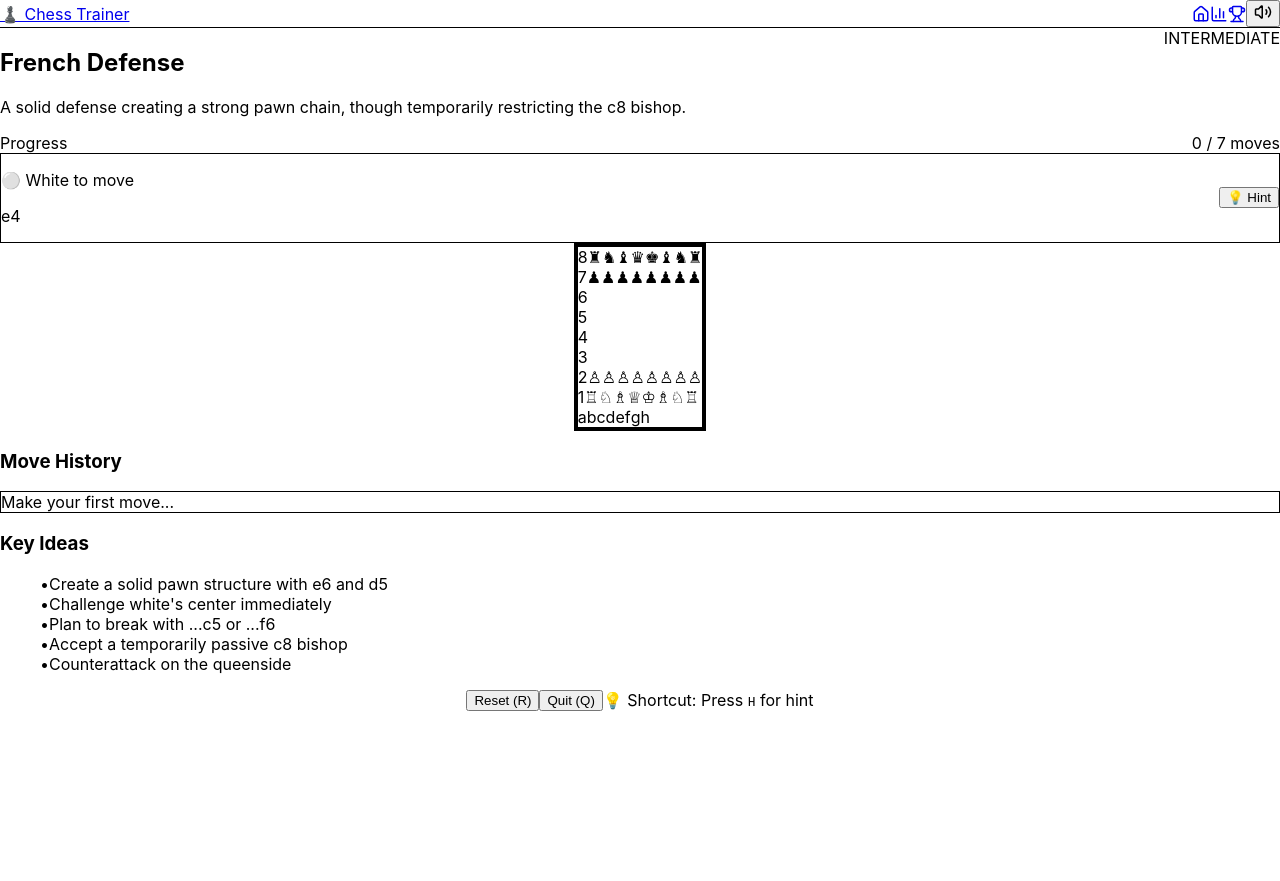
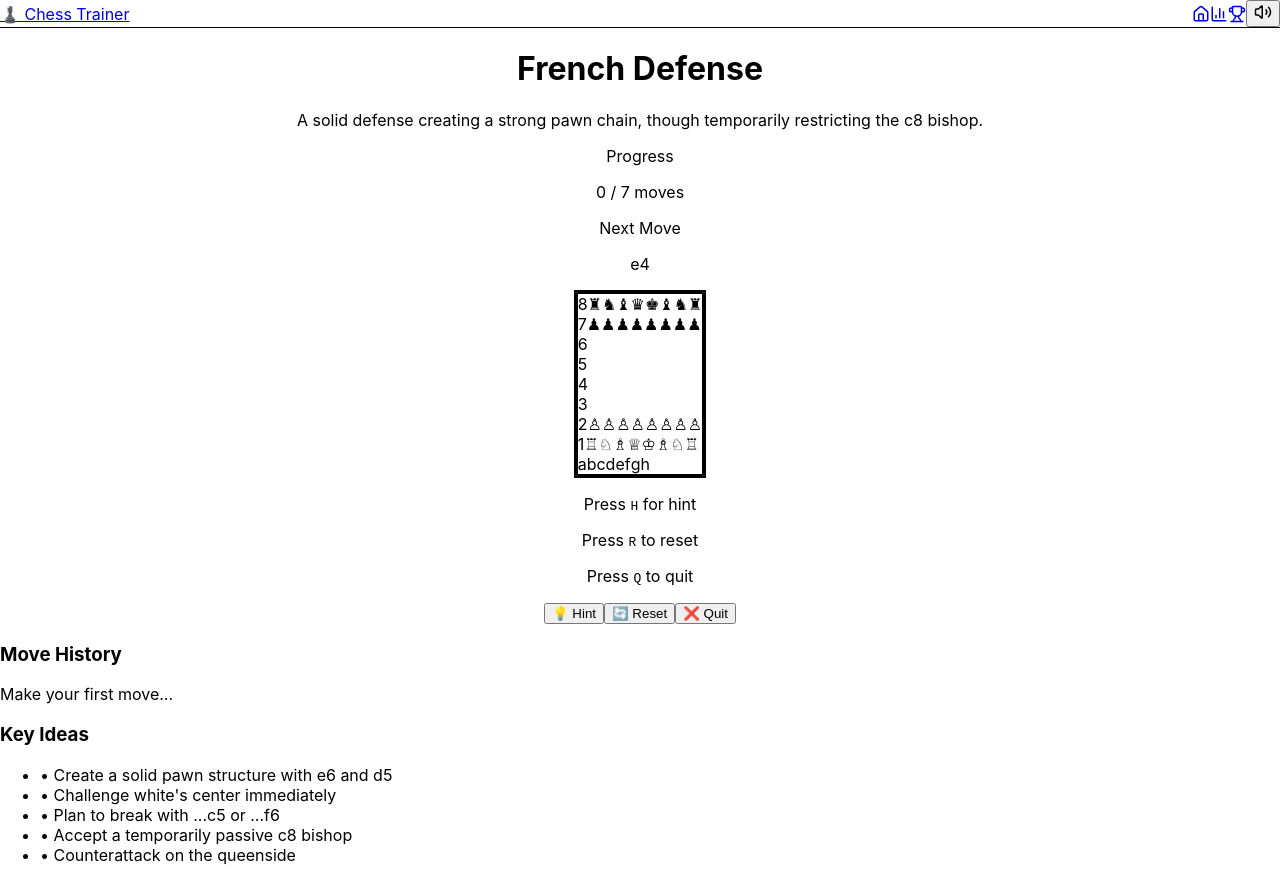
Before and after one commit to CryptoPilot16/chess-openings, a Next.js app: page / in a window 1280 px wide. Both pictures are taken after a click on the button "Start Challenge". Before the commit the page ends 828 px from the top, so only its background shows below. Built offline with nearby package versions, Linux system fonts and the light colour scheme.

Commit message:
debug: add on-screen debug messages to see move validation in real-time

```diff
--- a/components/TrainingMode.tsx
+++ b/components/TrainingMode.tsx
@@ -43,30 +43,26 @@ export default function TrainingMode({ opening, onComplete, onQuit }: TrainingMo
   const [xpEarned, setXpEarned] = useState(0);
   const [newAchievements, setNewAchievements] = useState<Achievement[]>([]);
   const [moveHistory, setMoveHistory] = useState<string[]>([]);
+  const [debugMessage, setDebugMessage] = useState<string>('');
 
   const currentMove = opening.mainLine[moveIndex];
   const isComplete = moveIndex >= opening.mainLine.length;
 
-  // Load opening progress on mount
   useEffect(() => {
     const progress = getOpeningProgress(opening.id);
     setOpeningProgress(progress);
   }, [opening.id]);
 
-  // Keyboard shortcuts
   useEffect(() => {
     const handleKeyDown = (e: KeyboardEvent) => {
-      // R to reset
       if (e.key === 'r' || e.key === 'R') {
         e.preventDefault();
         resetTraining();
       }
-      // Q to quit
       if (e.key === 'q' || e.key === 'Q') {
         e.preventDefault();
         onQuit?.();
       }
-      // H for hint
       if (e.key === 'h' || e.key === 'H') {
         e.preventDefault();
         showHint();
@@ -79,25 +75,21 @@ export default function TrainingMode({ opening, onComplete, onQuit }: TrainingMo
 
   useEffect(() => {
     if (isComplete) {
-      // Record the completed session
       const result = recordSession(
         opening.id,
         sessionStats.movesPlayed,
         sessionStats.correctMoves,
-        true, // completed
+        true,
         opening
       );
 
       let bonusXP = 0;
-
-      // Check if this is the daily challenge
       const dailyChallenge = getDailyChallenge();
       const challengeOpening = getDailyChallengeOpening();
       if (challengeOpening?.id === opening.id && !dailyChallenge.completed) {
         bonusXP = dailyChallenge.xpBonus;
         completeDailyChallenge();
 
-        // Update stats with bonus XP
         const currentStats = getUserStats();
         const userLevel = getLevelFromXP(currentStats.totalXP);
         setXpEarned(result.xpEarned + bonusXP);
@@ -110,75 +102,57 @@ export default function TrainingMode({ opening, onComplete, onQuit }: TrainingMo
 
       setTimeout(() => {
         onComplete?.();
-      }, 3000); // Longer delay to show rewards
+      }, 3000);
     }
   }, [isComplete, onComplete, opening.id, opening, sessionStats]);
 
   const handleMove = (from: Position, to: Position) => {
-    // Convert user's click to algebraic notation
     const userMoveAlgebraic = clickToAlgebraic(board, from, to);
 
-    console.log(`[ChessTrainer] Move attempt:`, {
-      from, to,
-      piece: board[from.row][from.col],
-      userMoveAlgebraic,
-      expectedMove: currentMove,
-      moveIndex,
-      isWhiteTurn,
-    });
+    setDebugMessage(`Move: ${from.row},${from.col} → ${to.row},${to.col} = ${userMoveAlgebraic || 'INVALID'}`);
 
     if (!userMoveAlgebraic) {
-      console.log('[ChessTrainer] Invalid move (no algebraic)');
       setFeedback('incorrect');
       setTimeout(() => setFeedback(null), 1000);
       return false;
     }
 
-    // Check if it matches the expected move
-    const expectedMove = currentMove.replace(/[+#!?]/g, ''); // Remove annotations
+    const expectedMove = currentMove.replace(/[+#!?]/g, '');
     const userMove = userMoveAlgebraic.replace(/[+#!?]/g, '');
 
-    console.log(`[ChessTrainer] Comparing: "${userMove}" vs "${expectedMove}"`);
+    setDebugMessage(`Comparing: "${userMove}" vs "${expectedMove}"`);
 
     if (userMove === expectedMove) {
-      // Correct move!
       setFeedback('correct');
       setHint(null);
 
-      // Play sound and haptic feedback
       playSound('correct');
       triggerHaptic('success');
 
-      // Update session stats
       setSessionStats(prev => ({
         movesPlayed: prev.movesPlayed + 1,
         correctMoves: prev.correctMoves + 1,
       }));
 
-      // Add to move history
       setMoveHistory(prev => [...prev, currentMove]);
 
-      // Parse and apply the move
       const move = parseAlgebraicMove(currentMove, board, isWhiteTurn);
       if (move) {
         const newBoard = applyMove(board, move);
         setBoard(newBoard);
         setIsWhiteTurn(!isWhiteTurn);
         setMoveIndex(moveIndex + 1);
+        setDebugMessage(`✓ Correct! Move applied.`);
 
         setTimeout(() => setFeedback(null), 800);
       }
 
       return true;
     } else {
-      // Incorrect move
       setFeedback('incorrect');
-
-      // Play sound and haptic feedback
       playSound('incorrect');
       triggerHaptic('error');
 
-      // Update session stats (played but not correct)
       setSessionStats(prev => ({
         ...prev,
         movesPlayed: prev.movesPlayed + 1,
@@ -191,271 +165,134 @@ export default function TrainingMode({ opening, onComplete, onQuit }: TrainingMo
 
   const showHint = () => {
     if (currentMove) {
-      setHint(`Try ${currentMove}`);
+      setHint(currentMove);
     }
   };
 
   const resetTraining = () => {
-    // Record incomplete session if any moves were played
-    if (sessionStats.movesPlayed > 0) {
-      recordSession(
-        opening.id,
-        sessionStats.movesPlayed,
-        sessionStats.correctMoves,
-        false, // not completed
-        opening
-      );
-    }
-
     setBoard(INITIAL_BOARD);
     setMoveIndex(0);
     setFeedback(null);
     setHint(null);
     setIsWhiteTurn(true);
+    setSessionStats({ movesPlayed: 0, correctMoves: 0 });
+    setMoveHistory([]);
     setShowSuccess(false);
-    setSessionStats({ movesPlayed: 0, correctMoves: 0 });
-    setXpEarned(0);
-    setNewAchievements([]);
-    setMoveHistory([]);
-
-    // Reload progress
-    const progress = getOpeningProgress(opening.id);
-    setOpeningProgress(progress);
+    setDebugMessage('Reset');
   };
 
-  if (isComplete && showSuccess) {
-    const userStats = getUserStats();
-    const userLevel = getLevelFromXP(userStats.totalXP);
-    const accuracy = Math.round((sessionStats.correctMoves / sessionStats.movesPlayed) * 100);
+  if (showSuccess) {
+    return (
+      <main className="min-h-screen bg-gradient-to-br from-green-50 to-emerald-100 flex items-center justify-center p-4">
+        <div className="bg-white rounded-lg shadow-2xl p-8 text-center max-w-md">
+          <div className="text-6xl mb-4">🎉</div>
+          <h2 className="text-3xl font-bold text-green-700 mb-4">Opening Complete!</h2>
+          <p className="text-gray-600 mb-4">You've mastered the {opening.name}</p>
+          <div className="text-2xl font-bold text-blue-600">+{xpEarned} XP</div>
+          {newAchievements.length > 0 && (
+            <div className="mt-4">
+              <p className="text-sm text-gray-600">New Achievement!</p>
+              <p className="font-bold">{newAchievements[0].name}</p>
+            </div>
+          )}
+        </div>
+      </main>
+    );
+  }
 
   return (
-      <div className="flex flex-col items-center gap-6 p-8 min-h-screen bg-gradient-to-br from-green-50 to-blue-50">
-        <div className="text-center max-w-2xl">
-          <div className="text-6xl mb-4">🎉</div>
-          <h2 className="text-3xl font-bold text-green-600 mb-2">
-            Opening Complete!
-          </h2>
-          <p className="text-gray-600 mb-6">
-            You successfully completed the {opening.name}
-          </p>
-
-          {/* Session Stats */}
-          <div className="bg-white rounded-xl shadow-lg p-6 mb-6">
-            <div className="grid grid-cols-3 gap-4 text-center">
-              <div>
-                <div className="text-3xl font-bold text-blue-600">{accuracy}%</div>
-                <div className="text-sm text-gray-600">Accuracy</div>
-              </div>
-              <div>
-                <div className="text-3xl font-bold text-green-600">+{xpEarned}</div>
-                <div className="text-sm text-gray-600">XP Earned</div>
-              </div>
-              <div>
-                <div className="text-3xl font-bold text-purple-600">Lvl {userLevel.level}</div>
-                <div className="text-sm text-gray-600">{getLevelTitle(userLevel.level)}</div>
-              </div>
+    <main className="min-h-screen bg-gradient-to-br from-slate-50 to-slate-100 p-4 md:p-8">
+      <div className="max-w-4xl mx-auto">
+        {/* Header */}
+        <div className="text-center mb-8">
+          <h1 className="text-4xl font-bold text-gray-900 mb-2">{opening.name}</h1>
+          <p className="text-gray-600">{opening.description}</p>
         </div>
 
-            {/* Level Progress Bar */}
-            <div className="mt-4">
-              <div className="flex justify-between text-xs text-gray-600 mb-1">
-                <span>Level {userLevel.level}</span>
-                <span>{userLevel.currentXP} / {userLevel.xpForNextLevel} XP</span>
+        {/* Move Info */}
+        <div className="bg-white rounded-lg shadow-lg p-6 mb-8">
+          <div className="text-center mb-4">
+            <p className="text-sm text-gray-600">Progress</p>
+            <p className="text-2xl font-bold text-blue-600">{moveIndex} / {opening.mainLine.length} moves</p>
           </div>
-              <div className="w-full bg-gray-200 rounded-full h-3">
-                <div
-                  className="bg-gradient-to-r from-blue-500 to-purple-500 h-3 rounded-full transition-all duration-500"
-                  style={{ width: `${(userLevel.currentXP / userLevel.xpForNextLevel) * 100}%` }}
-                />
+          <div className="text-center mb-4">
+            <p className="text-sm text-gray-600">Next Move</p>
+            <p className="text-lg font-mono font-bold text-gray-900">{currentMove || 'Complete!'}</p>
           </div>
+          {hint && (
+            <div className="bg-yellow-100 border border-yellow-400 rounded p-3 text-center text-yellow-800">
+              Hint: {hint}
             </div>
-          </div>
-
-          {/* New Achievements */}
-          {newAchievements.length > 0 && (
-            <div className="bg-white rounded-xl shadow-lg p-6 mb-6">
-              <h3 className="text-xl font-bold text-gray-800 mb-4">🏆 New Achievements!</h3>
-              <div className="space-y-3">
-                {newAchievements.map((achievement) => (
-                  <div
-                    key={achievement.id}
-                    className="flex items-center gap-4 p-3 bg-yellow-50 rounded-lg border-2 border-yellow-300"
-                  >
-                    <span className="text-4xl">{achievement.icon}</span>
-                    <div className="text-left">
-                      <div className="font-bold text-gray-800">{achievement.name}</div>
-                      <div className="text-sm text-gray-600">{achievement.description}</div>
-                    </div>
-                  </div>
-                ))}
-              </div>
+          )}
+          {feedback && (
+            <div className={`mt-4 text-center font-bold text-lg ${
+              feedback === 'correct' ? 'text-green-600' : 'text-red-600'
+            }`}>
+              {feedback === 'correct' ? '✓ Correct!' : '✗ Incorrect'}
             </div>
           )}
         </div>
 
-        <div className="flex gap-4">
+        {/* Board */}
+        <div className="flex justify-center mb-8">
+          <ChessBoard
+            board={board}
+            onMove={handleMove}
+          />
+        </div>
+
+        {/* Debug Message */}
+        {debugMessage && (
+          <div className="bg-blue-100 border border-blue-400 rounded p-3 text-center text-sm text-blue-800 mb-4">
+            {debugMessage}
+          </div>
+        )}
+
+        {/* Controls */}
+        <div className="bg-white rounded-lg shadow-lg p-6 text-center space-y-4">
+          <div className="text-sm text-gray-600 space-y-1">
+            <p>Press <kbd className="bg-gray-200 px-2 py-1 rounded">H</kbd> for hint</p>
+            <p>Press <kbd className="bg-gray-200 px-2 py-1 rounded">R</kbd> to reset</p>
+            <p>Press <kbd className="bg-gray-200 px-2 py-1 rounded">Q</kbd> to quit</p>
+          </div>
+          <button
+            onClick={showHint}
+            className="bg-yellow-500 hover:bg-yellow-600 text-white font-bold py-2 px-6 rounded"
+          >
+            💡 Hint
+          </button>
           <button
             onClick={resetTraining}
-            className="px-6 py-3 bg-blue-600 text-white rounded-lg hover:bg-blue-700 transition"
+            className="bg-blue-500 hover:bg-blue-600 text-white font-bold py-2 px-6 rounded ml-2"
           >
-            Practice Again
+            🔄 Reset
           </button>
           <button
             onClick={onQuit}
-            className="px-6 py-3 bg-gray-600 text-white rounded-lg hover:bg-gray-700 transition"
+            className="bg-gray-500 hover:bg-gray-600 text-white font-bold py-2 px-6 rounded ml-2"
           >
-            Choose Another Opening
-          </button>
-        </div>
-      </div>
-    );
-  }
-
-  return (
-    <div className="flex flex-col items-center gap-6 p-4">
-      {/* Opening Info */}
-      <div className="w-full max-w-2xl bg-white rounded-lg shadow-lg p-6">
-        <div className="flex justify-between items-start mb-4">
-          <div className="flex-1">
-            <h2 className="text-2xl font-bold text-gray-800">{opening.name}</h2>
-            <p className="text-gray-600 text-sm mt-1">{opening.description}</p>
-
-            {/* Progress Stats */}
-            {openingProgress && openingProgress.completedCount > 0 && (
-              <div className="flex gap-4 mt-2 text-xs text-gray-500">
-                <span>✓ Completed {openingProgress.completedCount}x</span>
-                <span>🔥 Streak: {openingProgress.currentStreak}</span>
-                <span>📊 Accuracy: {openingProgress.averageAccuracy}%</span>
-              </div>
-            )}
-          </div>
-          <span className={`
-            px-3 py-1 rounded-full text-xs font-semibold uppercase flex-shrink-0
-            ${opening.difficulty === 'beginner' ? 'bg-green-100 text-green-800' : ''}
-            ${opening.difficulty === 'intermediate' ? 'bg-yellow-100 text-yellow-800' : ''}
-            ${opening.difficulty === 'advanced' ? 'bg-red-100 text-red-800' : ''}
-          `}>
-            {opening.difficulty}
-          </span>
-        </div>
-
-        {/* Progress */}
-        <div className="mb-4">
-          <div className="flex justify-between text-sm text-gray-600 mb-1">
-            <span>Progress</span>
-            <span>{moveIndex} / {opening.mainLine.length} moves</span>
-          </div>
-          <div className="w-full bg-gray-200 rounded-full h-2">
-            <div
-              className="bg-blue-600 h-2 rounded-full transition-all duration-300"
-              style={{ width: `${(moveIndex / opening.mainLine.length) * 100}%` }}
-            />
-          </div>
-        </div>
-
-        {/* Current Move */}
-        <div className="bg-blue-50 border border-blue-200 rounded-lg p-4">
-          <div className="flex items-center justify-between">
-            <div>
-              <p className="text-sm text-blue-600 font-semibold mb-1">
-                {isWhiteTurn ? '⚪ White to move' : '⚫ Black to move'}
-              </p>
-              <p className="text-lg font-mono font-bold text-blue-900">
-                {currentMove}
-              </p>
-            </div>
-            <button
-              onClick={showHint}
-              className="px-4 py-2 bg-blue-600 text-white rounded hover:bg-blue-700 transition text-sm"
-            >
-              💡 Hint
+            ❌ Quit
           </button>
         </div>
 
-          {hint && (
-            <div className="mt-3 pt-3 border-t border-blue-200">
-              <p className="text-sm text-blue-700">
-                <span className="font-semibold">Hint:</span> {hint}
-              </p>
-            </div>
-          )}
-        </div>
-      </div>
-
-      {/* Feedback */}
-      {feedback && (
-        <div className={`
-          px-6 py-3 rounded-lg font-semibold text-white shadow-lg
-          transform transition-all duration-300
-          ${feedback === 'correct' ? 'bg-green-500 scale-105' : 'bg-red-500 animate-shake'}
-        `}>
-          {feedback === 'correct' ? '✓ Correct!' : '✗ Try again'}
-        </div>
-      )}
-
-      {/* Chess Board */}
-      <ChessBoard
-        board={board}
-        onMove={handleMove}
-        selectedSquare={null}
-      />
-
         {/* Move History */}
-      <div className="w-full max-w-2xl bg-white rounded-lg shadow-lg p-6">
-        <h3 className="text-lg font-bold text-gray-800 mb-3">Move History</h3>
-        <div className="font-mono bg-gray-50 p-4 rounded border border-gray-200 min-h-12">
-          {moveHistory.length > 0 ? (
-            <div className="space-y-2">
-              {moveHistory.map((move, index) => {
-                const moveNumber = Math.floor(index / 2) + 1;
-                const isWhiteMove = index % 2 === 0;
-                return (
-                  <div key={index}>
-                    {isWhiteMove && <span className="font-bold text-gray-700">{moveNumber}.</span>}
-                    <span className="mx-2 text-gray-800">{move}</span>
-                  </div>
-                );
-              })}
-            </div>
-          ) : (
-            <div className="text-gray-400 text-sm">Make your first move...</div>
-          )}
+        <div className="mt-8 bg-white rounded-lg shadow-lg p-6">
+          <h3 className="font-bold text-gray-900 mb-3">Move History</h3>
+          <div className="text-sm text-gray-600">
+            {moveHistory.length === 0 ? 'Make your first move...' : moveHistory.join(' ')}
           </div>
         </div>
 
         {/* Key Ideas */}
-      <div className="w-full max-w-2xl bg-white rounded-lg shadow-lg p-6">
-        <h3 className="text-lg font-bold text-gray-800 mb-3">Key Ideas</h3>
-        <ul className="space-y-2">
-          {opening.keyIdeas.map((idea, i) => (
-            <li key={i} className="flex items-start gap-2 text-gray-700">
-              <span className="text-blue-600 mt-1">•</span>
-              <span className="text-sm">{idea}</span>
-            </li>
+        <div className="mt-8 bg-white rounded-lg shadow-lg p-6">
+          <h3 className="font-bold text-gray-900 mb-3">Key Ideas</h3>
+          <ul className="text-sm text-gray-600 space-y-2">
+            {opening.keyIdeas.map((idea, idx) => (
+              <li key={idx}>• {idea}</li>
             ))}
           </ul>
         </div>
-
-      {/* Actions */}
-      <div className="flex gap-4 flex-wrap justify-center">
-        <button
-          onClick={resetTraining}
-          className="px-6 py-2 bg-gray-600 text-white rounded hover:bg-gray-700 transition"
-          title="Press R"
-        >
-          Reset (R)
-        </button>
-        <button
-          onClick={onQuit}
-          className="px-6 py-2 bg-red-600 text-white rounded hover:bg-red-700 transition"
-          title="Press Q"
-        >
-          Quit (Q)
-        </button>
-        <div className="text-xs text-gray-500 dark:text-gray-400 self-center px-4">
-          💡 Shortcut: Press <kbd>H</kbd> for hint
       </div>
-      </div>
-    </div>
+    </main>
   );
 }
```
Lines whose indentation alone changed are shown as unchanged.
